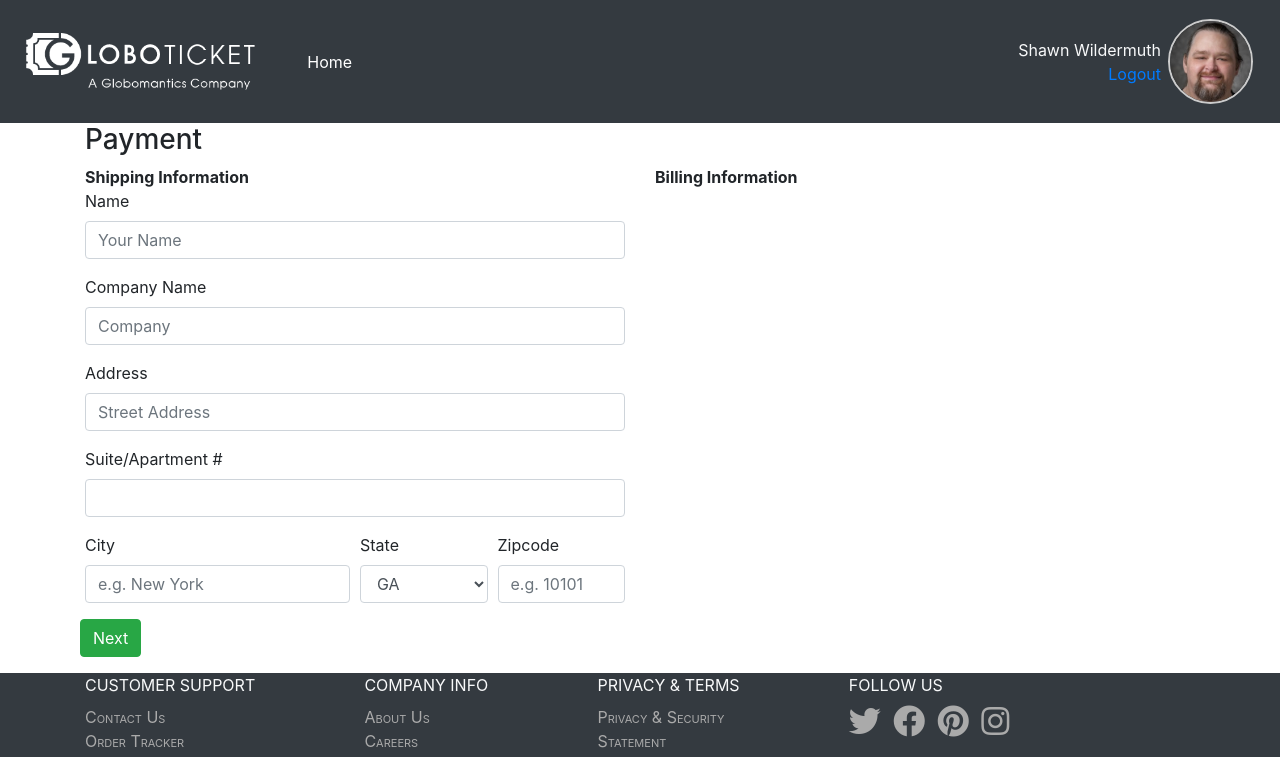
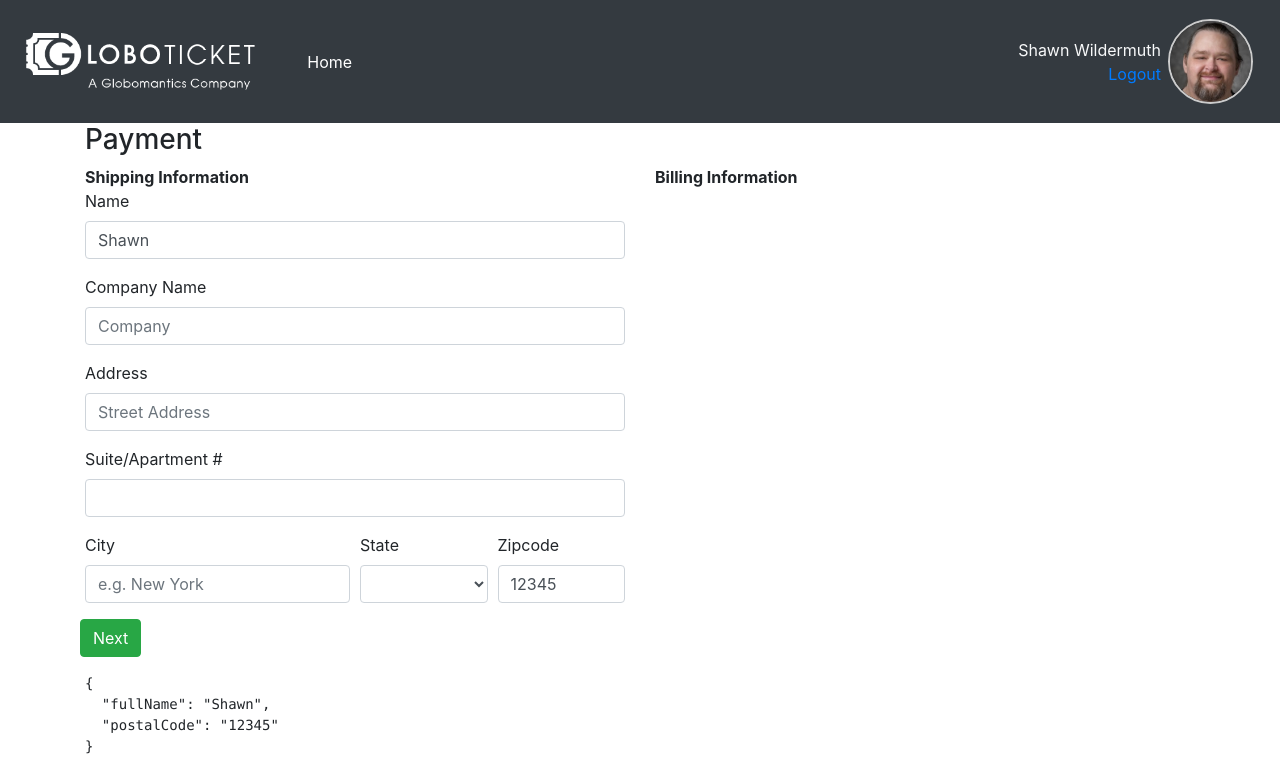
Before and after one commit to leogiraldimg/building_forms_with_vue, a Vue app in the folder vue-forms/: page / in a window 1280 px wide. Shown: the top 757 px of the page. Built offline with nearby package versions, Linux system fonts and the light colour scheme.

Commit message:
feat: includes model binding

```diff
--- a/vue-forms/src/App.vue
+++ b/vue-forms/src/App.vue
@@ -7,19 +7,43 @@
           <div><strong>Shipping Information</strong></div>
           <div class="form-group">
             <label for="name">Name</label>
-            <input id="name" type="text" class="form-control" placeholder="Your Name" />
+            <input
+              id="name"
+              type="text"
+              class="form-control"
+              placeholder="Your Name"
+              v-model="payment.fullName"
+            />
           </div>
           <div class="form-group">
             <label for="company">Company Name</label>
-            <input id="company" type="text" class="form-control" placeholder="Company" />
+            <input
+              id="company"
+              type="text"
+              class="form-control"
+              placeholder="Company"
+              v-model="payment.company"
+            />
           </div>
           <div class="form-group">
             <label for="address1">Address</label>
-            <input id="address1" type="text" class="form-control" placeholder="Street Address" />
+            <input
+              id="address1"
+              type="text"
+              class="form-control"
+              placeholder="Street Address"
+              v-model="payment.address1"
+            />
           </div>
           <div class="form-group">
             <label for="address2">Suite/Apartment #</label>
-            <input id="address2" type="text" class="form-control" placeholder="" />
+            <input
+              id="address2"
+              type="text"
+              class="form-control"
+              placeholder=""
+              v-model="payment.address2"
+            />
           </div>
           <div class="form-row">
             <div class="form-group col-md-6">
@@ -29,6 +53,7 @@
                 type="text"
                 class="form-control"
                 placeholder="e.g. New York"
+                v-model="payment.cityTown"
               />
             </div>
             <div class="form-group col-md-3">
@@ -36,11 +61,14 @@
               <select
                 id="stateProvince"
                 class="form-control"
+                v-model="payment.stateProvince"
               >
-                <option>GA</option>
-                <option>CA</option>
-                <option>FL</option>
-                <option>AL</option>
+                <option
+                  v-for="s in states"
+                  :key="s.abbreviation"
+                  :value="s.abbreviation"
+                >{{ s.name }}</option
+                >
               </select>
             </div>
             <div class="form-group col-md-3">
@@ -49,7 +77,9 @@
                 id="postalCode"
                 type="text"
                 class="form-control"
-                placeholder="e.g. 10101">
+                placeholder="e.g. 10101"
+                v-model="payment.postalCode"
+              />
             </div>
             <div class="form-group">
               <input type="submit" value="Next" class="btn btn-success" />
@@ -61,5 +91,27 @@
         </div>
       </div>
     </form>
+    <div>
+      <pre>{{ payment }}</pre>
+    </div>
   </div>
 </template>
+
+<script>
+import { ref } from "vue";
+import states from "@/lookup/states";
+
+export default {
+  setup() {
+    const payment = ref({
+      fullName: "Shawn",
+      postalCode: "12345",
+    });
+
+    return {
+      payment,
+      states,
+    };
+  },
+};
+</script>
```
